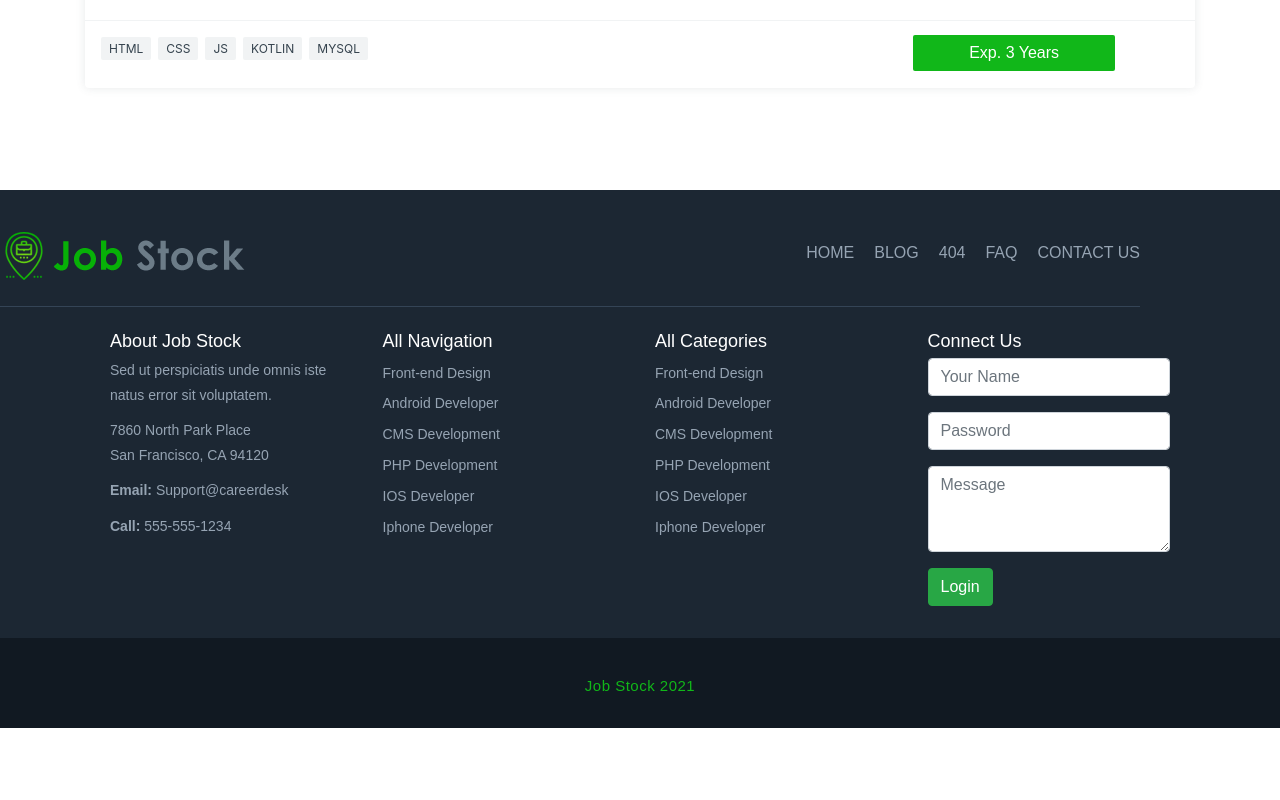
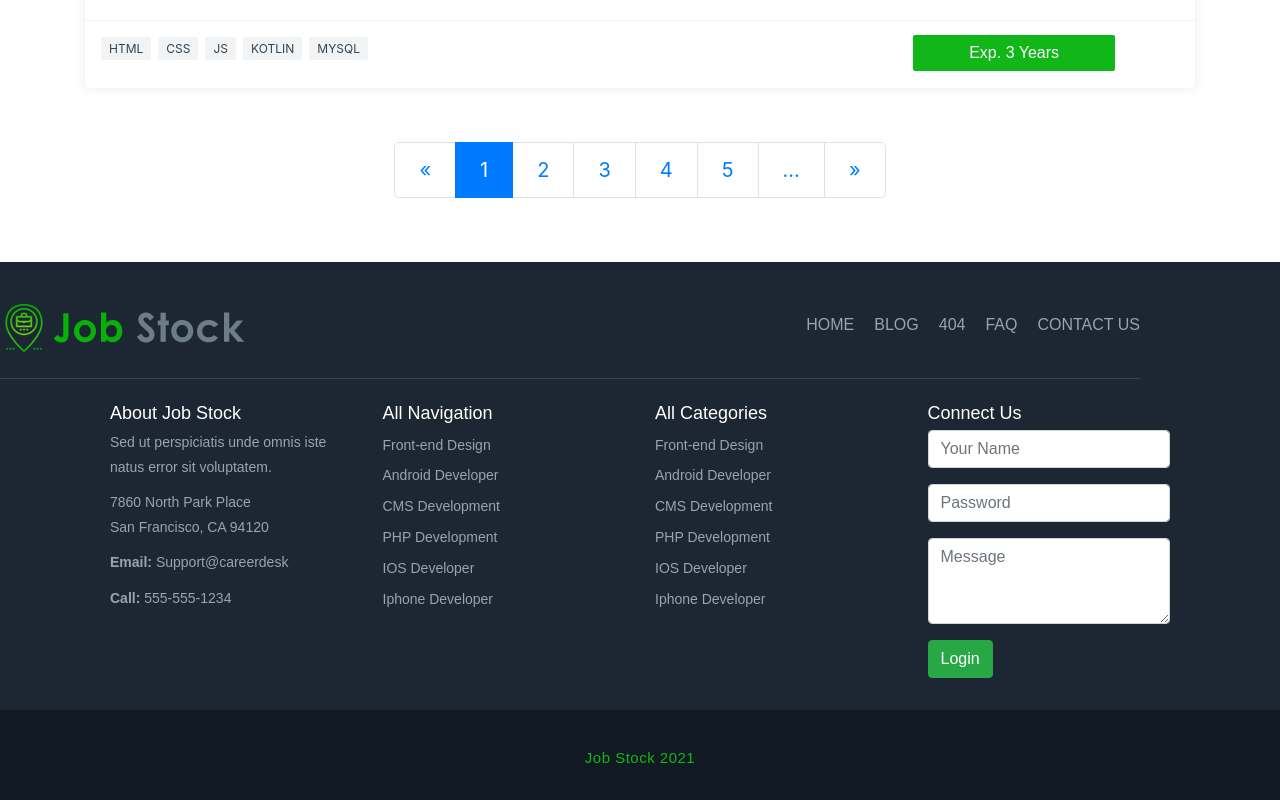
Before and after one commit to danishulhassan7/job-stock, a React (Create React App) app in the folder job-stock/: page /browseResume in a window 1280 px wide. Shown: the part 2310-3110 px from the top of the page. Before the commit the page ends 3038 px from the top, so only its background shows below. Built offline with nearby package versions, Linux system fonts and the light colour scheme.

Commit message:
Job-Stock >> Done with the Pagination Comp.

```diff
--- a/job-stock/src/App.css
+++ b/job-stock/src/App.css
@@ -11,6 +11,16 @@
   font-size: calc(10px + 2vmin);
   color: white;
 }
+
+.Pagination-css {
+	/* min-height: 100vh; */
+	display: flex;
+	flex-direction: row;
+	align-items: center;
+	justify-content: center;
+	font-size: calc(10px + 2vmin);
+	color: white;
+  }
 
 
 /* Styling of TabStyle Top  */
--- a/job-stock/src/components/BrowseResume.js
+++ b/job-stock/src/components/BrowseResume.js
@@ -11,6 +11,7 @@ import can4 from '../assets/img/can-4.png';
 import can5 from '../assets/img/can-5.png';
 import { BrowsResComp } from './BrowsResComp';
 import { BrowsResForm } from './BrowsResForm';
+import {PaginationComp} from './PaginationComp';
 import Footer from './Footer';
 
 function BrowseResume() {
@@ -148,7 +149,9 @@ function BrowseResume() {
                     />
                 </section>
             </Container>
-            <br /> <br /> <br />
+            <br />
+            <PaginationComp/>
+            <br /> <br />
             <Footer />
         </Styles>
     );
--- /dev/null
+++ b/job-stock/src/components/PaginationComp.js
@@ -0,0 +1,22 @@
+import React from 'react';
+import { Pagination } from 'react-bootstrap';
+import 'bootstrap/dist/css/bootstrap.min.css';
+
+
+export const PaginationComp = (props) => (
+
+<Pagination size="lg" className="Pagination-css App">
+  <Pagination.First />
+  {/* <Pagination.Prev /> */}
+  <Pagination.Item active>{1}</Pagination.Item>
+
+  <Pagination.Item style={{backgroundColor:"#03a504", color:"#03a504"}}>{2}</Pagination.Item>
+  <Pagination.Item>{3}</Pagination.Item>
+  <Pagination.Item>{4}</Pagination.Item>
+  <Pagination.Item>{5}</Pagination.Item>
+
+  <Pagination.Ellipsis />
+  {/* <Pagination.Next /> */}
+  <Pagination.Last />
+</Pagination>
+);
```
Also changed, not shown: 1 other file (tests, documents, lock files or other folders).
